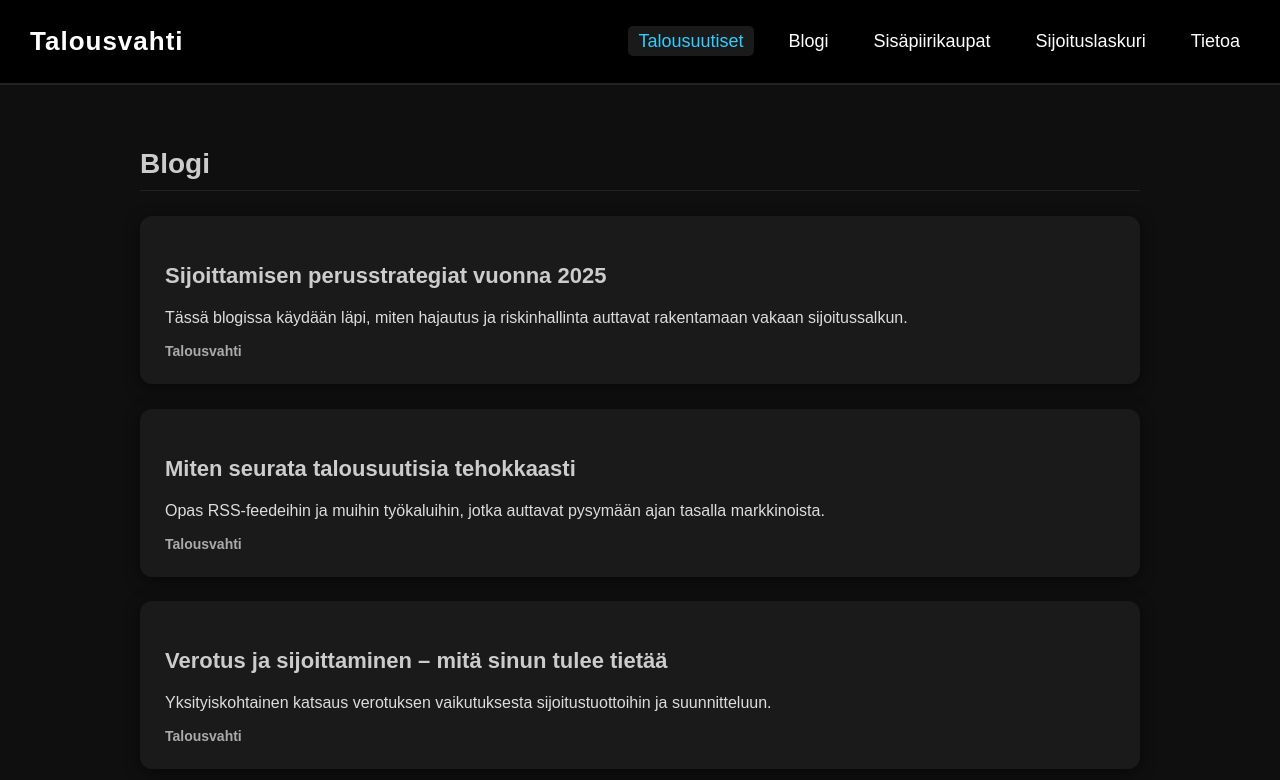
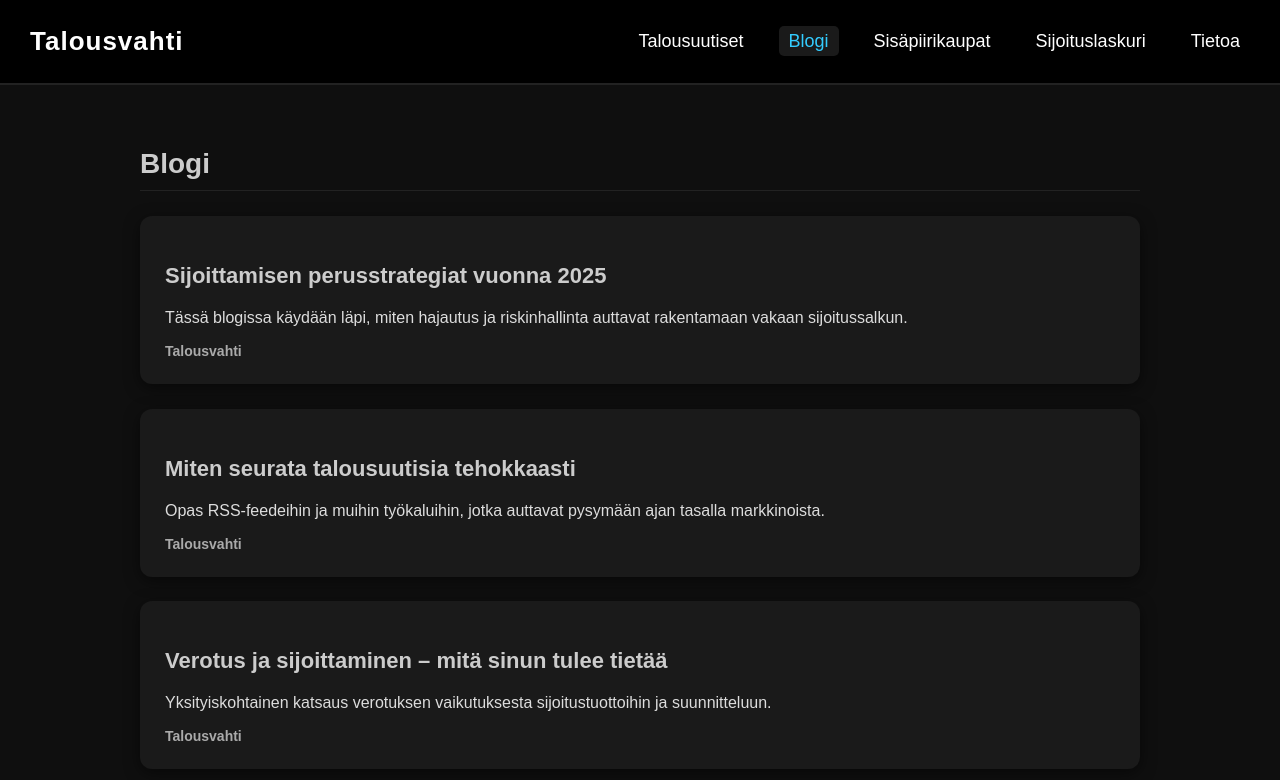
Before and after one commit to jerejarvela/Talousvahti, a plain HTML site: page Blogi.html in a window 1280 px wide. Drawn offline with Linux system fonts and the light colour scheme.

Commit message:
Update Blogi.html

```diff
--- a/Blogi.html
+++ b/Blogi.html
@@ -176,8 +176,8 @@
   <nav class="navbar">
     <div class="brand">Talousvahti</div>
     <ul>
-    <li><a href="index.html" class="active">Talousuutiset</a></li>
-    <li><a href="Blogi.html">Blogi</a></li>
+    <li><a href="index.html">Talousuutiset</a></li>
+    <li><a href="Blogi.html" class="active">Blogi</a></li>
     <li><a href="sisapiiri.html">Sisäpiirikaupat</a></li>
     <li><a href="sijoituslaskuri.html">Sijoituslaskuri</a></li>
     <li><a href="#tietoa">Tietoa</a></li>
```
